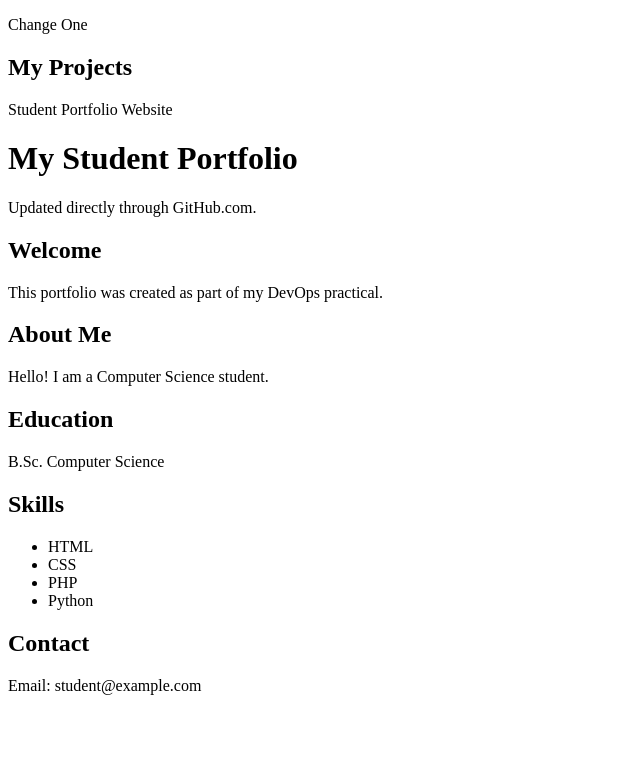
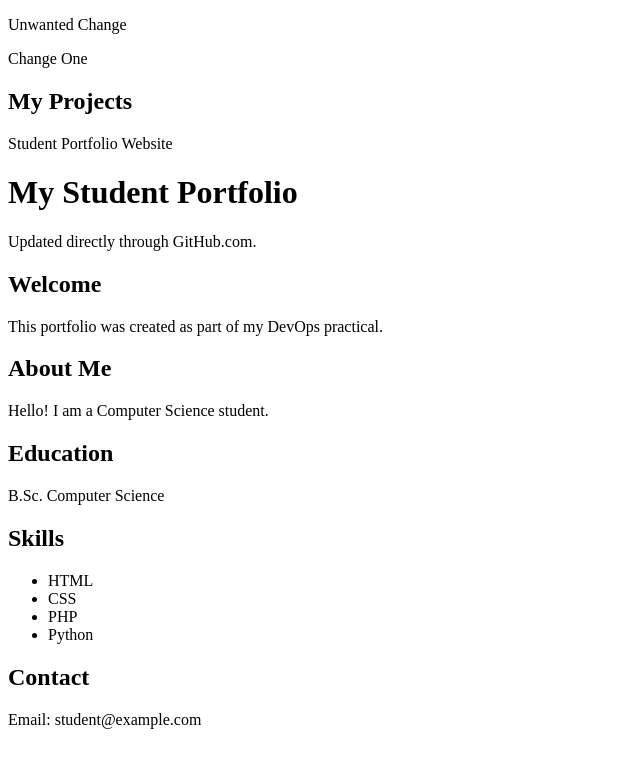
Before and after one commit to Nixon-anto/student-project, a plain HTML site: page index.html in a window 1280 px wide. Shown: the whole page, without its empty margins (0-640 px from the left). Drawn offline with Linux system fonts and the light colour scheme.

Commit message:
Add unwanted portfolio change

```diff
--- a/index.html
+++ b/index.html
@@ -5,6 +5,7 @@
 </head>
 <body>
 
+    <p>Unwanted Change</p>
     <p>Change One</p>
 
     <h2>My Projects</h2>
```
